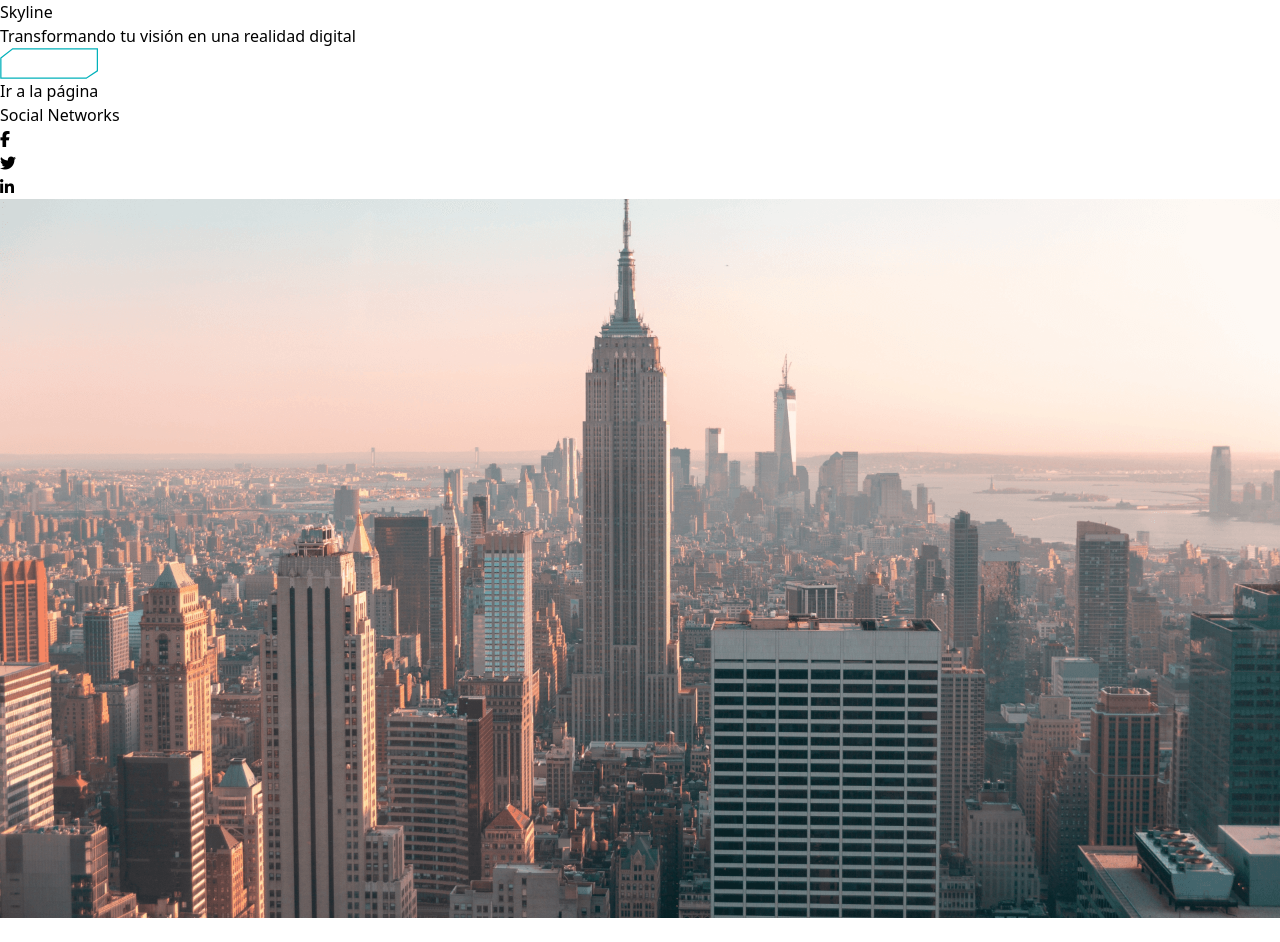
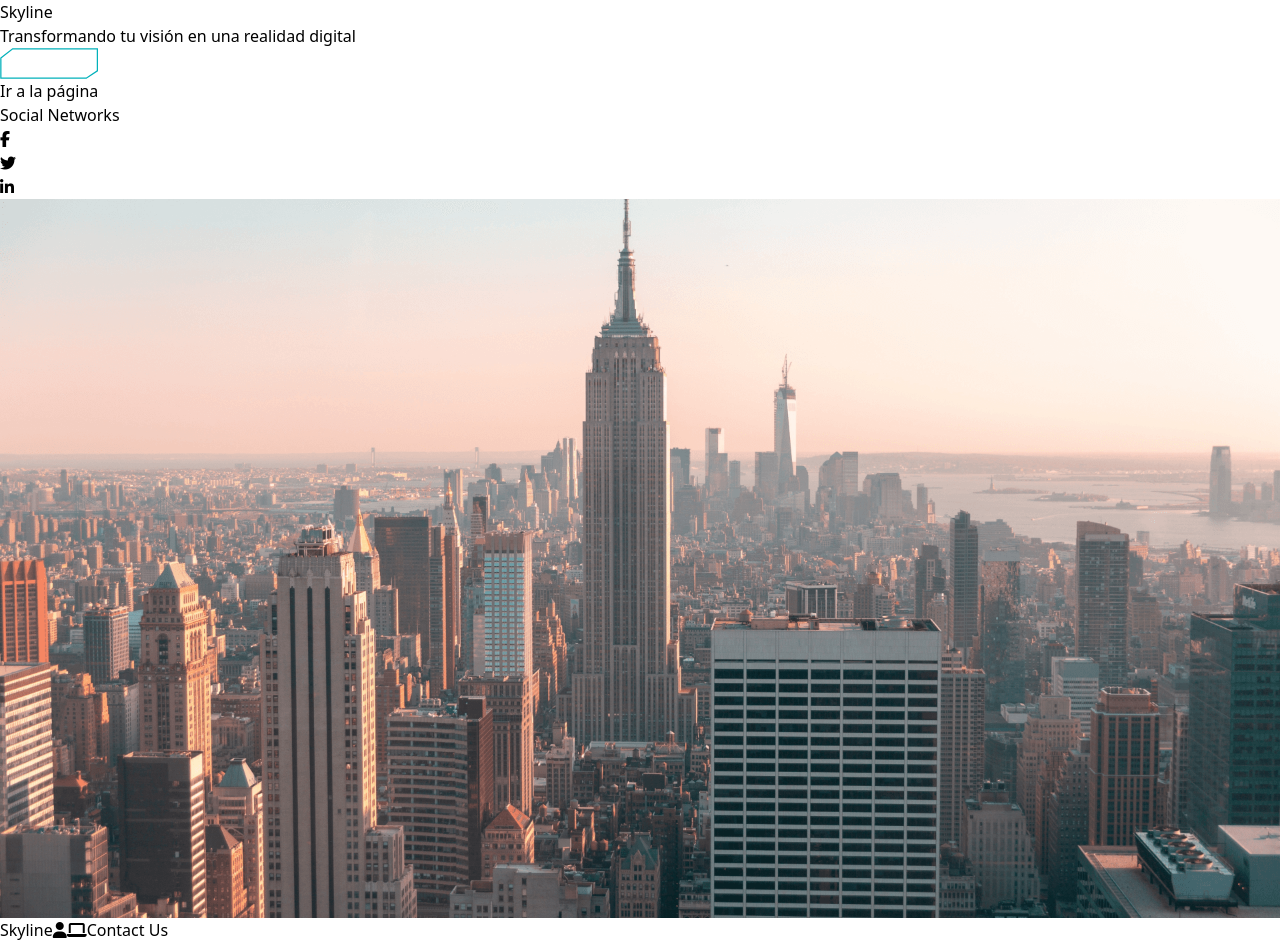
Before and after one commit to vegas29/skyline, a React (Vite) app: page / in a window 1280 px wide. Before the commit the page ends 918 px from the top, so only its background shows below. Built offline with nearby package versions, Linux system fonts and the light colour scheme.

Commit message:
Hero fix and floating navbar

```diff
--- /dev/null
+++ b/src/components/BottomMenu.jsx
@@ -0,0 +1,12 @@
+const BottomMenu = () => {
+  return (
+    <nav className="fixed bottom-10 left-0 right-0 flex items-center gap-5 md:w-4/12 lg:w-3/12 mx-auto justify-center bg-black text-white p-5 shadow rounded z-40">
+      <a href="#" className="uppercase hover:text-gray-300 hover:cursor-pointer">Skyline</a>
+      <i className="fa-solid fa-user text-lg hover:text-gray-300 hover:cursor-pointer"></i>
+      <i className="fa-solid fa-laptop text-lg hover:text-gray-300 hover:cursor-pointer"></i>
+      <a className="bg-cyan-400 hover:bg-cyan-500 py-2 px-4 rounded" href="#">Contact Us</a>
+    </nav>
+  );
+};
+
+export default BottomMenu;
--- a/src/components/Button.jsx
+++ b/src/components/Button.jsx
@@ -1,7 +1,10 @@
-export const Button = ({styles, textButton}) => {
+export const Button = ({type, textButton}) => {
     return (
-        <a className={styles}>
-            {textButton}
-        </a>
+        <button className="col-start-5 col-end-9 row-start-6 row-end-7 mb-10 relative p-[9px] overflow-hidden text-black font-semibold text-md transition-colors duration-300 hover:text-gray-300">
+            <svg xmlns="http://www.w3.org/2000/svg" viewBox="0 0 234 74" fill="none" className="absolute top-0 left-0 w-full h-full">
+                <path d="M2 24.037L30.1469 2H232V54.5L205.462 72H2V24.037Z" stroke="#02B1BA" strokeWidth="3"/>
+            </svg>
+            <span className="relative z-10 text-white hover:text-gray-300">{textButton}</span>
+        </button>
     )
 }
--- a/src/components/Hero.jsx
+++ b/src/components/Hero.jsx
@@ -12,12 +12,7 @@ export const Hero = () => {
                         <p className="text-white text-md mt-5">Transformando tu visión en una realidad digital</p>
                     </div>
 
-                    <button className="col-start-5 col-end-9 row-start-6 row-end-7 mb-10 relative p-[9px] overflow-hidden text-black font-semibold text-md transition-colors duration-300 hover:text-gray-300">
-                        <svg xmlns="http://www.w3.org/2000/svg" viewBox="0 0 234 74" fill="none" className="absolute top-0 left-0 w-full h-full">
-                            <path d="M2 24.037L30.1469 2H232V54.5L205.462 72H2V24.037Z" stroke="#02B1BA" strokeWidth="3"/>
-                        </svg>
-                        <span className="relative z-10 text-white hover:text-gray-500">Ir a la página</span>
-                    </button>
+                    <Button textButton={'Ir a la página'}/>
 
                 </div>
 
--- /dev/null
+++ b/src/components/Title.jsx
@@ -0,0 +1,5 @@
+export const Title = () => {
+    return (
+        <div>Title</div>
+    )
+}
--- a/src/pages/MainPage.jsx
+++ b/src/pages/MainPage.jsx
@@ -1,9 +1,11 @@
+import BottomMenu from "../components/BottomMenu"
 import { Hero } from "../components/Hero"
 
 export const MainPage = () => {
   return (
     <>
       <Hero/>
+      <BottomMenu/>
     </>
   )
 }
```
